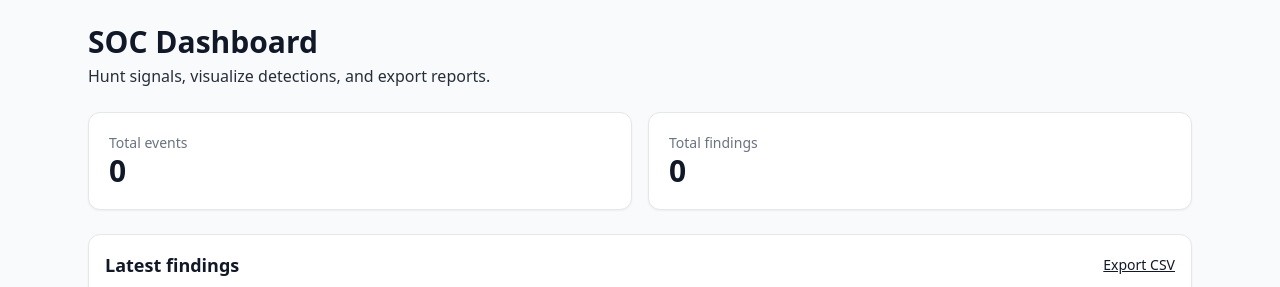
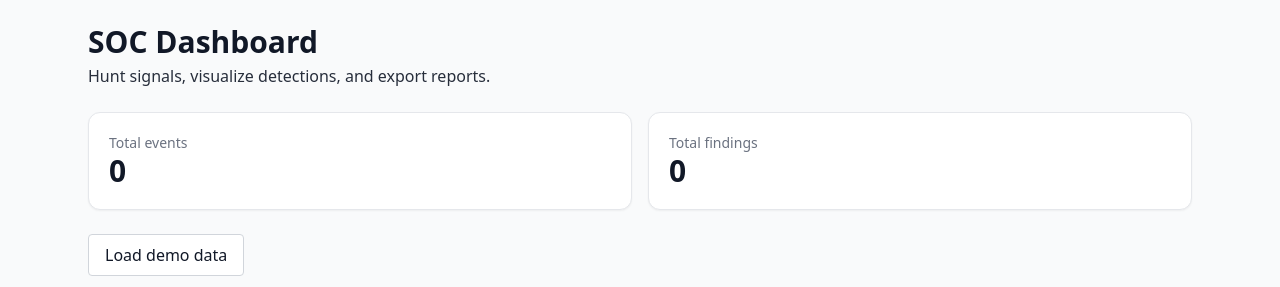
Before and after one commit to gabrielperez00/threatscope, a FastAPI app: page / in a window 1280 px wide. Shown: the part 61-348 px from the top of the page. Run offline with FastAPI, Linux system fonts and the light colour scheme.

Commit message:
Add Load demo data button to dashboard

```diff
--- a/app/templates/index.html
+++ b/app/templates/index.html
@@ -64,7 +64,14 @@
         <div class="text-3xl font-semibold">{{ total_findings }}</div>
       </div>
     </section>
-
+<form action="/seed_demo" method="post" class="mb-4">
+  <button
+    type="submit"
+    class="px-4 py-2 rounded border border-gray-300 bg-white hover:bg-gray-50
+           dark:border-gray-700 dark:bg-gray-800 dark:hover:bg-gray-700">
+    Load demo data
+  </button>
+</form>
     <!-- LATEST FINDINGS -->
     <section class="card p-4">
       <div class="flex items-center justify-between mb-2">
```
